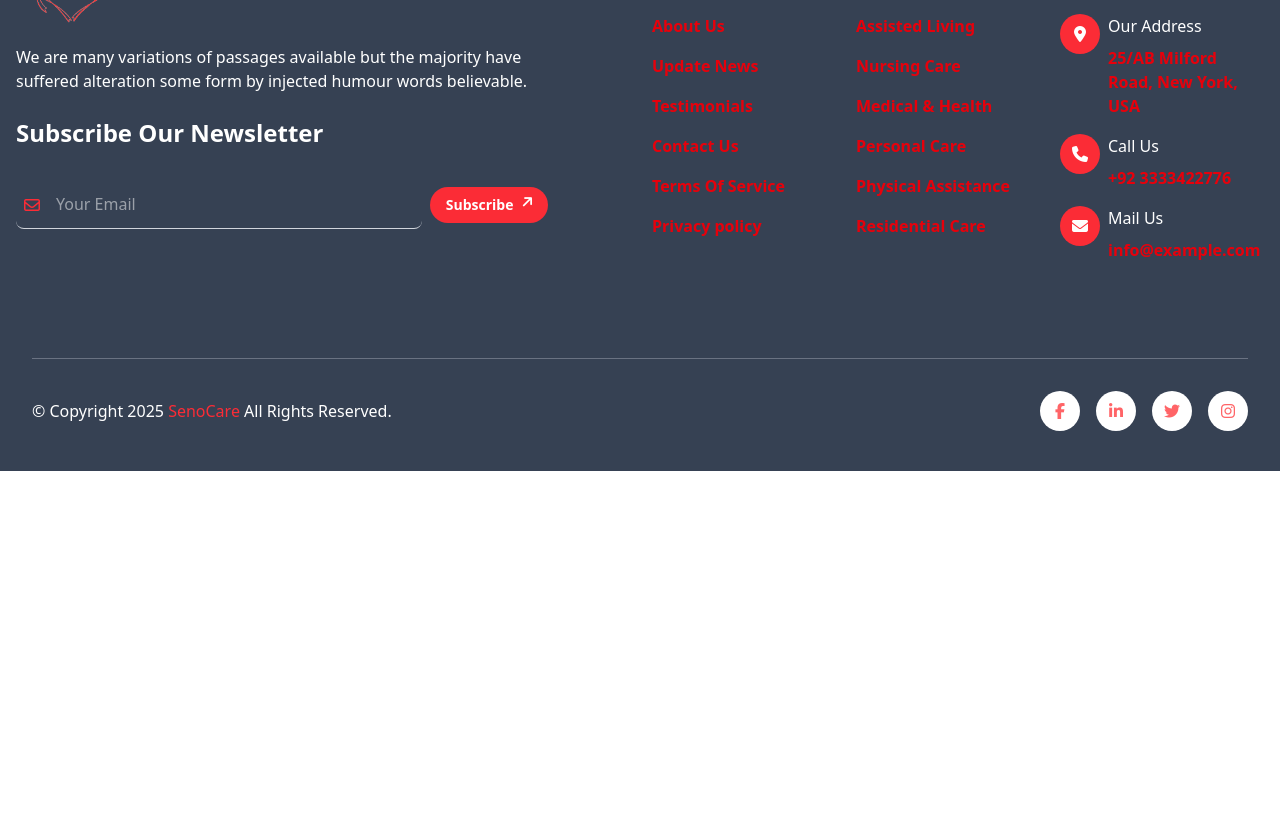
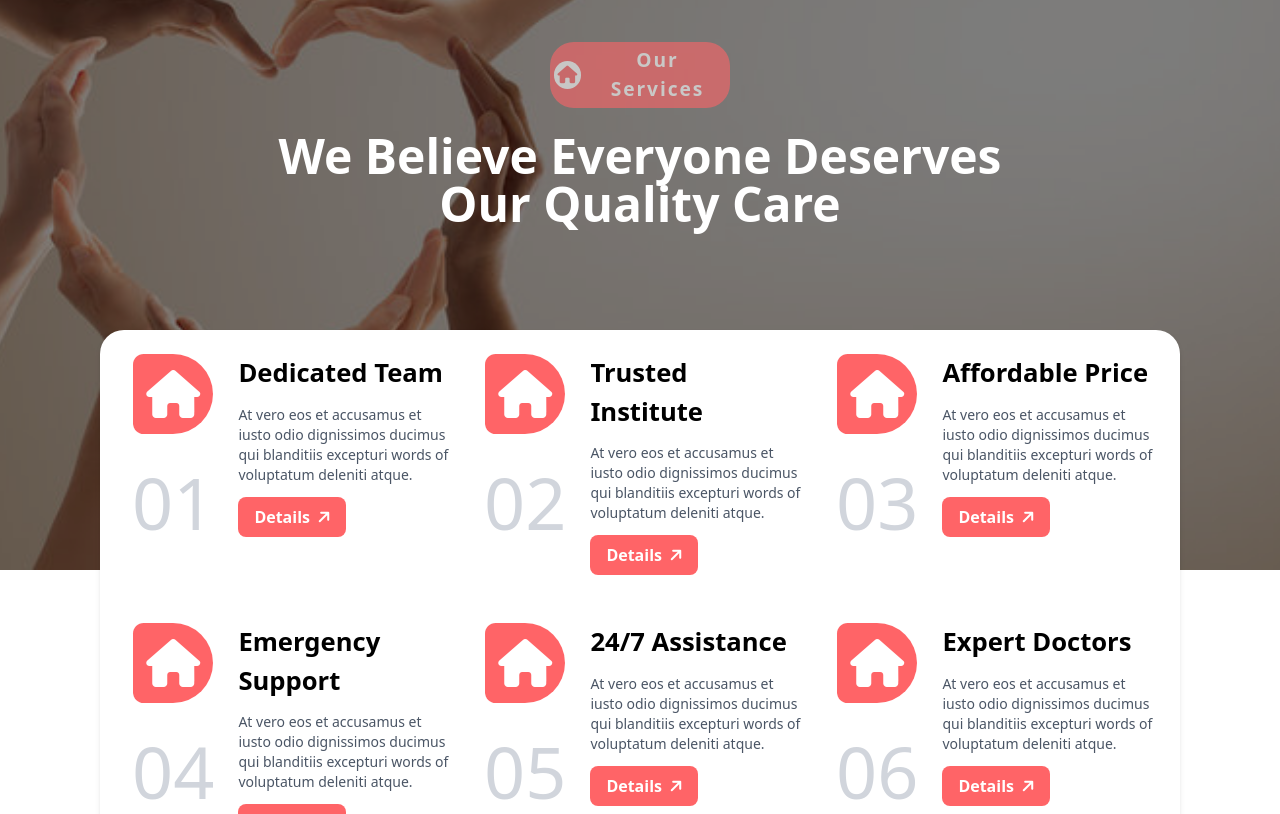
Before and after one commit to Shahzain333/CareTaker-Website, a React (Vite) app: page /blog in a window 1280 px wide. Shown: the part 1920-2734 px from the top of the page. Before the commit the page ends 2391 px from the top, so only its background shows below. Built offline with nearby package versions, Linux system fonts and the light colour scheme.

Commit message:
add service section

```diff
--- a/src/Components/about/About.jsx
+++ b/src/Components/about/About.jsx
@@ -9,26 +9,27 @@ function About() {
 
       <Container>
 
-       <div className='grid grid-cols-1 lg:grid-cols-2 gap-8'>
+       <div className='grid grid-cols-1 lg:grid-cols-2'>
 
         {/* Images */}
-        <div className='flex items-center justify-center gap-2 md:gap-4'>
+        <div className='flex items-center justify-center gap-4 md:gap-6'>
 
           {/* Left Column */}
           <div className='flex flex-col gap-2 items-center'>
 
             {/* First Image */}
-            <img src={FristImg} className="rounded-4xl w-full max-w-[200px] md:max-w-[260px]" alt='About First Image' />
+            <img src={FristImg} className="rounded-4xl w-full max-w-[160px] sm:max-w-[220px] md:max-w-[260px]" alt='About First Image' />
 
             {/* Red Circle with Dashed Border */}
             <div className='relative flex items-center justify-center'>
 
-              <div className='bg-red-500 rounded-full text-white text-center text-3xl md:text-5xl font-bold p-6
-                  w-[200px] h-[100px] md:w-[240px] md:h-[120px] flex flex-col items-center justify-center'>
-                30+<span className=' text-sm md:text-lg'>Years of Experience</span>
+              <div className='bg-red-500 rounded-full text-white text-center text-2xl sm:text-3xl md:text-5xl font-bold p-6
+                sm:w-[200px] sm:h-[100px] md:w-[240px] md:h-[120px] w-[160px] h-[100px] flex flex-col items-center
+                justify-center'>30+<span className='text-sm md:text-lg'>Years of Experience</span>
               </div>
 
-              <div className='absolute border-4 border-dashed border-white w-[180px] h-[80px] md:w-[220px] md:h-[100px] rounded-full'></div>
+              <div className='absolute border-4 border-dashed border-white sm:w-[180px] sm:h-[80px] md:w-[220px]
+              md:h-[100px] w-[150px] h-[90px] rounded-full'></div>
 
             </div>
 
@@ -40,23 +41,24 @@ function About() {
             {/* Circular Image with Dashed Border */}
             <div className='relative flex items-center justify-center'>
 
-              <img src={SecondImg} className='rounded-full w-[160px] h-[160px] md:w-[220px]
-              md:h-[220px]' alt='About Second Image' />
+              <img src={SecondImg} className='rounded-full sm:w-[160px] sm:h-[160px] md:w-[220px]
+              md:h-[220px] w-[130px] h-[130px]' alt='About Second Image' />
 
-              <div className='absolute border-4 border-white w-[140px] h-[140px]
-               md:w-[200px] md:h-[200px] rounded-full'></div>
+              <div className='absolute border-4 border-white sm:w-[140px] sm:h-[140px]
+               md:w-[200px] md:h-[200px] w-[120px] h-[120px] rounded-full'></div>
 
             </div>
 
             {/* Second Image */}
-            <img src={FristImg} className='rounded-4xl w-full max-w-[160px] md:max-w-[250px] md:h-[300px]' alt='About First Image' />
+            <img src={FristImg} className='rounded-4xl w-full sm:max-w-[170px] md:max-w-[280px] md:h-[300px]
+            max-w-[130px]' alt='About First Image' />
 
           </div>
 
         </div>
 
         {/* About me */}
-        <div className='lg:pt-5 px-2'>
+        <div className='pt-5 px-2'>
 
           <div className='flex items-center justify-start gap-2 text-[1.2rem] font-bold
            bg-red-400 rounded-3xl p-[3px] w-38'>
--- a/src/Components/card/Card.jsx
+++ b/src/Components/card/Card.jsx
@@ -80,8 +80,7 @@ function Card() {
 
         </div>
 
-</Container>
-
+    </Container>
 
     </section>
 
--- a/src/Components/heroSection/Hero.jsx
+++ b/src/Components/heroSection/Hero.jsx
@@ -9,7 +9,7 @@ export default function HeroSection(props) {
 
     return (
 
-      <section className='lg:pb-45 md:pb-75 pb-85 py-15 '>
+      <section className='lg:pb-45 md:pb-75 pb-85 py-15'>
 
         <div className='relative'>
 
--- a/src/Components/index.js
+++ b/src/Components/index.js
@@ -7,6 +7,7 @@ import Container from "./Container";
 import Button from "./Button";
 import Input from "./Input";
 import About from "./about/About";
+import Services from './services/Service';
 
 export {
     TopBar,
@@ -15,6 +16,7 @@ export {
     HeroSection,
     Card,
     About,
+    Services,
     Container,
     Button,
     Input
--- /dev/null
+++ b/src/Components/services/Service.jsx
@@ -0,0 +1,146 @@
+import React from 'react'
+import { Link } from 'react-router-dom'
+import { Container, Card, Button } from '../index'
+import serviceImg from '../../assets/img/HeroImage.jpg'
+import Logo from "../../assets/img/Seno Care.png"
+
+function Service() {
+  const cardItem = [
+    {
+      id: 1,
+      name: 'Dedicated Team',
+      description: 'At vero eos et accusamus et iusto odio dignissimos ducimus qui blanditiis excepturi words of voluptatum deleniti atque.',
+      image: Logo,
+      link: '/'
+    },
+    {
+      id: 2,
+      name: 'Trusted Institute',
+      description: 'At vero eos et accusamus et iusto odio dignissimos ducimus qui blanditiis excepturi words of voluptatum deleniti atque.',
+      image: Logo,
+      link: '/'
+    },
+    {
+      id: 3,
+      name: 'Affordable Price',
+      description: 'At vero eos et accusamus et iusto odio dignissimos ducimus qui blanditiis excepturi words of voluptatum deleniti atque.',
+      image: Logo,
+      link: '/'
+    },
+    {
+      id: 4,
+      name: 'Emergency Support',
+      description: 'At vero eos et accusamus et iusto odio dignissimos ducimus qui blanditiis excepturi words of voluptatum deleniti atque.',
+      image: Logo,
+      link: '/'
+    },
+    {
+      id: 5,
+      name: '24/7 Assistance',
+      description: 'At vero eos et accusamus et iusto odio dignissimos ducimus qui blanditiis excepturi words of voluptatum deleniti atque.',
+      image: Logo,
+      link: '/'
+    },
+    {
+      id: 6,
+      name: 'Expert Doctors',
+      description: 'At vero eos et accusamus et iusto odio dignissimos ducimus qui blanditiis excepturi words of voluptatum deleniti atque.',
+      image: Logo,
+      link: '/'
+    },
+    {
+      id: 7,
+      name: 'Dedicated Team',
+      description: 'At vero eos et accusamus et iusto odio dignissimos ducimus qui blanditiis excepturi words of voluptatum deleniti atque.',
+      image: Logo,
+      link: '/'
+    },
+  ];
+
+  return (
+    <section className="pb-10">
+
+      <div className="relative">
+
+        {/* Image Section */}
+        <div className="text-white overflow-hidden relative">
+
+          <div className="absolute inset-0 bg-black opacity-50"></div>
+
+          <img className="w-full h-[60vh] lg:h-[88vh] object-cover" src={serviceImg} alt="Hero Section" />
+
+          {/* Text */}
+          <div className="absolute top-1/4 left-1/2 transform -translate-x-1/2 text-center w-full px-4">
+
+            <div className="flex flex-col items-center justify-center gap-6">
+
+              <div className="flex items-center justify-start gap-2 font-semibold
+                bg-red-400 rounded-3xl p-[4px] w-45 opacity-60">
+
+                <div className="flex items-center justify-center w-7 h-7 bg-white rounded-full">
+                  <i className="fa-solid fa-house text-[1rem] sm:text-[1.1rem]  text-center text-red-400"></i>
+                </div>
+
+                <p className="tracking-widest text-[1.2rem] ">Our Services</p>
+
+              </div>
+
+              <h1 className="text-3xl sm:text-5xl md:text-5xl text-center font-bold max-w-3xl">
+                We Believe Everyone Deserves Our Quality Care
+              </h1>
+
+            </div>
+          </div>
+
+        </div>
+
+        {/* Card Section */}
+        <div className="relative bg-white rounded-3xl p-6 shadow-md mx-5 lg:mx-25 -mt-60 ">
+
+          <div className="grid grid-cols-1 sm:grid-cols-2 md:grid-cols-2 lg:grid-cols-3 xl:grid-cols-3 gap-6">
+
+            {/* Show only 6 cards */}
+            {cardItem.slice(0, 6).map((item) => (
+
+              <div key={item.id} className="flex items-start gap-4 overflow-hidden pb-6">
+
+                {/* Left Section: Icon & Number */}
+                <div className="flex flex-col items-center sm:gap-8 gap-5 mx-2">
+
+                  <div className="flex items-center justify-center bg-red-400  rounded-r-[120px] rounded-t-[130px]
+                     rounded-l-4xl p-4 h-20 w-20">
+                    <i className="fa-solid fa-house text-5xl text-white"></i>
+                  </div>
+
+                  <h1 className="text-6xl sm:text-7xl font-light text-gray-300">0{item.id}</h1>
+
+                </div>
+
+                {/* Right Section: Description */}
+                <div className="flex flex-col gap-3">
+
+                  <h3 className="font-bold text-[1.2rem] sm:text-[1.6rem]">{item.name}</h3>
+
+                  <p className="text-gray-600 text-sm">{item.description}</p>
+
+                  <Link to={item.link}>
+                    <Button className="bg-red-400 text-white font-semibold py-1 px-4 transition-all duration-300 hover:bg-gray-700 rounded-lg text-center">
+                      Details
+                      <i className="fa-solid fa-arrow-up rotate-45 ml-2 transition-transform duration-300 group-hover:rotate-90"></i>
+                    </Button>
+                  </Link>
+
+                </div>
+
+              </div>
+            ))}
+
+          </div>
+        </div>
+
+      </div>
+    </section>
+  );
+}
+
+export default Service;
--- a/src/Pages/Home.jsx
+++ b/src/Pages/Home.jsx
@@ -1,5 +1,5 @@
 import React from 'react'
-import { Card, HeroSection, About } from "../Components/index"
+import { Card, HeroSection, About, Services } from "../Components/index"
 
 function Home() {
   return (
@@ -7,6 +7,7 @@ function Home() {
         <HeroSection />
         <Card />
         <About />
+        <Services />
     </main>
   )
 }
```
